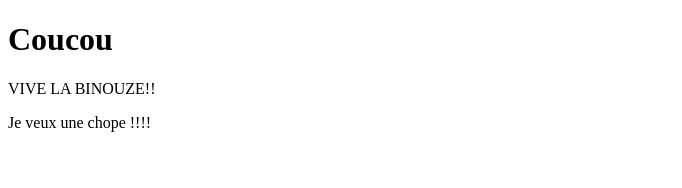
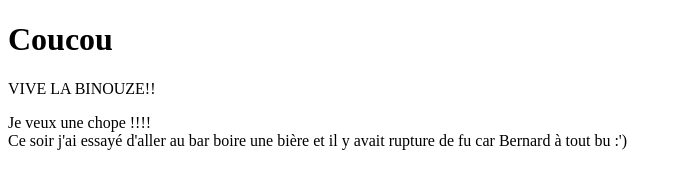
Before and after one commit to BernHq/git-test-cnam4, a plain HTML site: page index.html in a window 1280 px wide. Shown: the whole page, without its empty margins (0-682 px from the left). Drawn offline with Linux system fonts and the light colour scheme.

Commit message:
modifif du texte

```diff
--- a/index.html
+++ b/index.html
@@ -8,7 +8,10 @@
 <body>
     <h1>Coucou</h1>
     <p>VIVE LA BINOUZE!!</p>
-    <p>Je veux une chope !!!!</p>
+    <p>
+        Je veux une chope !!!! <br>
+        Ce soir j'ai essayé d'aller au bar boire une bière et il y avait rupture de fu car Bernard à tout bu :')
+    </p>
 
 </body>
 </html>
```
